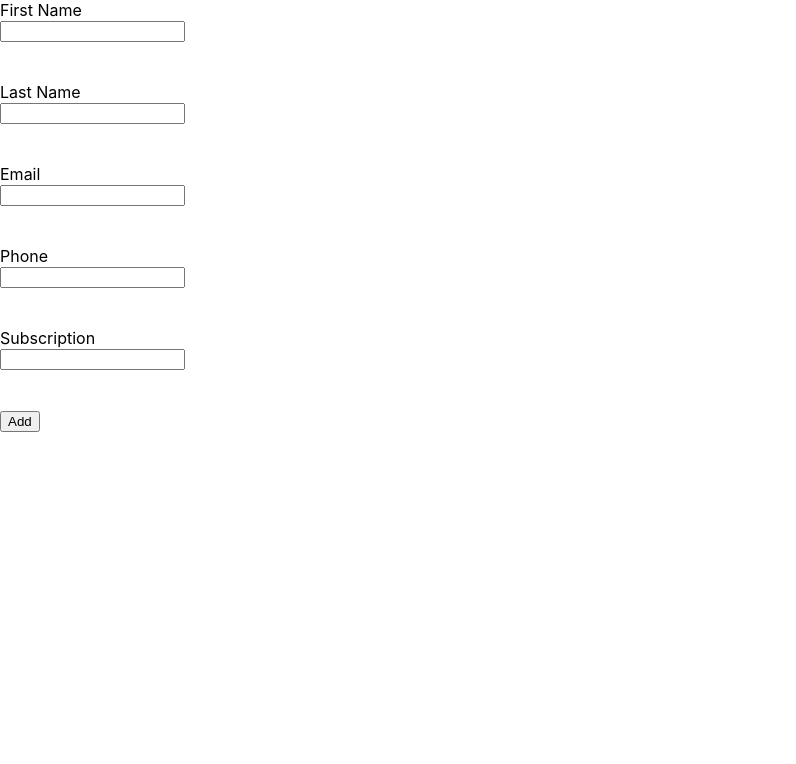
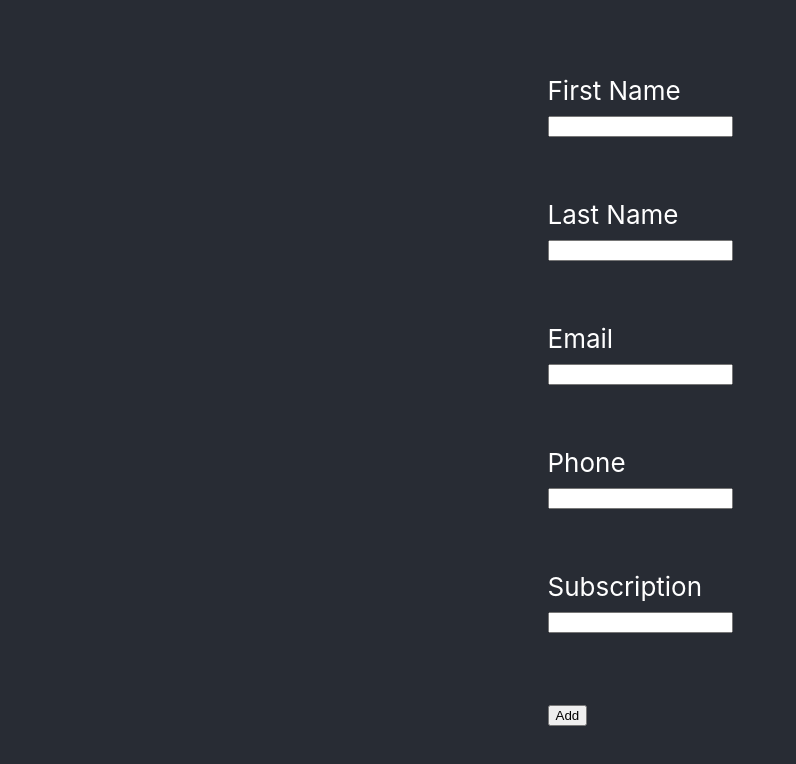
Before and after one commit to Jose72/foodie-web, a React (Create React App) app: page /users/add in a window 1280 px wide. Shown: the top 764 px of the page, without its empty margins (0-796 px from the left). Built offline with nearby package versions, Linux system fonts and the light colour scheme; sample sign-in values are in the browser's storage.

Commit message:
Css for UserAdd page

```diff
--- a/src/UsersPage/UserAdd.jsx
+++ b/src/UsersPage/UserAdd.jsx
@@ -1,6 +1,8 @@
 import React from 'react';
 import {Link} from "react-router-dom";
 import {UserComm} from "../utils";
+
+import './UserAdd.css';
 
 class UserAdd extends React.Component{
     constructor(props) {
@@ -39,7 +41,7 @@ class UserAdd extends React.Component{
 
     render(){
         return(
-            <div className='AddUser'>
+            <div className='AddUser-content'>
                 <form>
                     <label className='AddUser-label'>First Name</label>
                     <br/>
```
